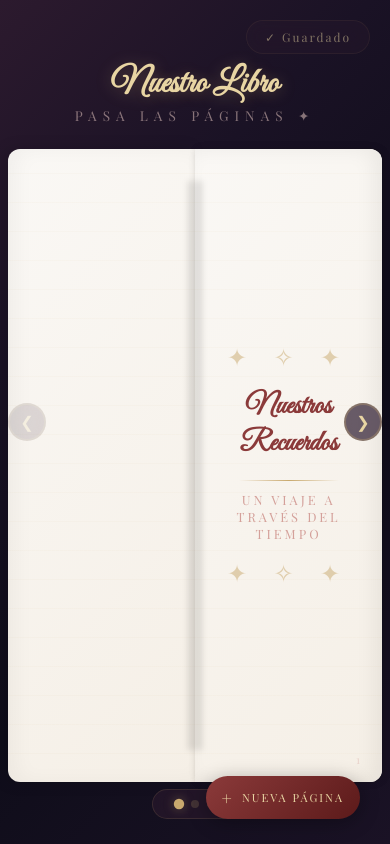
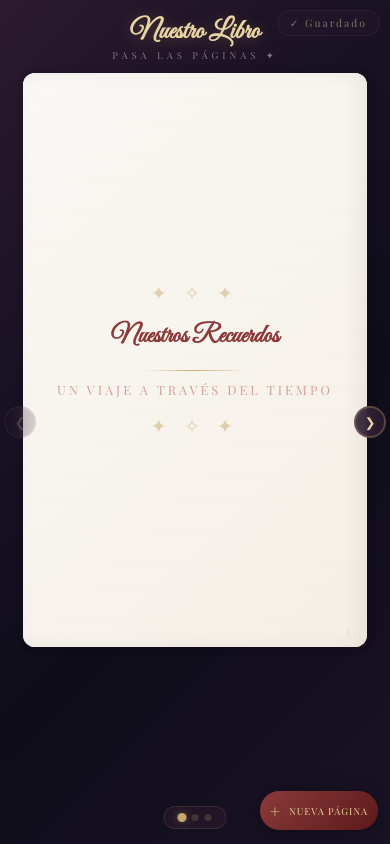
Before and after one commit to JuanBernal13/libro-amor, a Next.js app: page / in a window 390 px wide. Built offline with nearby package versions, Linux system fonts and the light colour scheme; no server answers; the database is empty; a web font is replaced by a local one.

Commit message:
Fix responsive: single-page mode on mobile

```diff
--- a/app/globals.css
+++ b/app/globals.css
@@ -814,6 +814,8 @@ body {
 }
 
 /* ═══ RESPONSIVE ═══ */
+
+/* Tablet */
 @media (max-width: 960px) {
   :root {
     --book-w: 96vw;
@@ -838,40 +840,241 @@ body {
   }
 
   .nav button {
-    width: 38px;
-    height: 38px;
+    width: 40px;
+    height: 40px;
     font-size: 1rem;
   }
 }
 
-@media (max-width: 600px) {
+/* Mobile — single page mode */
+@media (max-width: 768px) {
   :root {
-    --book-h: 75vh;
+    --book-w: 88vw;
+    --book-h: 72vh;
+    --page-w: 88vw;
+  }
+
+  body {
+    justify-content: flex-start;
+    padding-top: 15px;
+    overflow-y: auto;
+  }
+
+  .title-section {
+    margin-bottom: 12px;
+  }
+
+  .title-section h1 {
+    font-size: 2rem;
+  }
+
+  .title-section .sub {
+    font-size: .7rem;
+    letter-spacing: 4px;
+  }
+
+  /* Hide left cover — single page view */
+  .left-cover {
+    display: none;
+  }
+
+  /* Remove spine shadow */
+  .book::before {
+    display: none;
+  }
+
+  /* Book is single-page container */
+  .book {
+    width: var(--book-w);
+    height: var(--book-h);
+  }
+
+  /* Pages take full book width */
+  .page {
+    width: 100%;
+    right: 0;
+  }
+
+  .page-front {
+    border-radius: 12px;
+  }
+
+  .page-back {
+    border-radius: 12px;
   }
 
   .pg-content {
-    padding: 20px 18px;
+    padding: 25px 22px;
+  }
+
+  /* Cover */
+  .pg-cover h2 {
+    font-size: 2rem;
+  }
+
+  .pg-cover .orn {
+    font-size: 1.2rem;
+    letter-spacing: 6px;
+  }
+
+  /* Dedication */
+  .pg-dedication textarea {
+    font-size: .9rem;
+    width: 95%;
+  }
+
+  .pg-dedication .quote-mark {
+    font-size: 3.5rem;
+  }
+
+  /* Photo page */
+  .pg-entry .photo-zone {
+    height: 200px;
+    margin-bottom: 10px;
+  }
+
+  .pg-entry .entry-header {
+    margin-bottom: 8px;
+    font-size: .65rem;
+  }
+
+  .pg-entry .photo-caption input {
+    font-size: .9rem;
+  }
+
+  .pg-entry .photo-description textarea {
+    font-size: .75rem;
+    max-height: 60px;
+  }
+
+  /* Text page */
+  .pg-text .entry-title {
+    font-size: 1.2rem;
+  }
+
+  .pg-text .entry-body {
+    font-size: .88rem;
+    min-height: 120px;
+    line-height: 1.7;
+  }
+
+  .pg-text .entry-header {
+    font-size: .65rem;
+  }
+
+  /* Navigation */
+  .nav-left {
+    left: 4px;
+  }
+
+  .nav-right {
+    right: 4px;
+  }
+
+  .nav button {
+    width: 36px;
+    height: 36px;
+    font-size: .9rem;
+    background: rgba(44, 26, 46, .85);
+  }
+
+  /* Page indicator */
+  .page-indicator {
+    bottom: 15px;
+    padding: 7px 14px;
+    gap: 6px;
+  }
+
+  .page-indicator .dot {
+    width: 7px;
+    height: 7px;
+  }
+
+  /* Add button */
+  .add-btn {
+    bottom: 14px;
+    right: 12px;
+    padding: 9px 14px;
+    font-size: .65rem;
+    letter-spacing: 1px;
+  }
+
+  /* Save indicator */
+  .save-indicator {
+    top: 10px;
+    right: 10px;
+    font-size: .65rem;
+    padding: 5px 12px;
+  }
+
+  /* End page */
+  .pg-end .fin {
+    font-size: 2rem;
+  }
+
+  .pg-end .orn {
+    font-size: 1rem;
+    letter-spacing: 8px;
+  }
+
+  /* Page numbers */
+  .pg-num {
+    font-size: .6rem;
+    bottom: 10px;
+  }
+
+  .page-front .pg-num {
+    right: 15px;
+  }
+
+  .page-back .pg-num {
+    left: 15px;
+  }
+}
+
+/* Small phones */
+@media (max-width: 400px) {
+  :root {
+    --book-h: 68vh;
+  }
+
+  .title-section h1 {
+    font-size: 1.7rem;
+  }
+
+  .title-section .sub {
+    font-size: .6rem;
+  }
+
+  .pg-content {
+    padding: 18px 16px;
   }
 
   .pg-cover h2 {
-    font-size: 1.8rem;
+    font-size: 1.6rem;
   }
 
   .pg-entry .photo-zone {
-    height: 130px;
+    height: 150px;
   }
 
   .pg-text .entry-title {
-    font-size: 1.1rem;
+    font-size: 1.05rem;
   }
 
   .pg-text .entry-body {
-    font-size: .85rem;
-    min-height: 100px;
+    font-size: .82rem;
+    min-height: 90px;
+  }
+
+  .nav button {
+    width: 32px;
+    height: 32px;
+    font-size: .8rem;
   }
 
   .add-btn {
-    padding: 10px 16px;
-    font-size: .7rem;
+    padding: 8px 10px;
+    font-size: .6rem;
   }
 }
```
